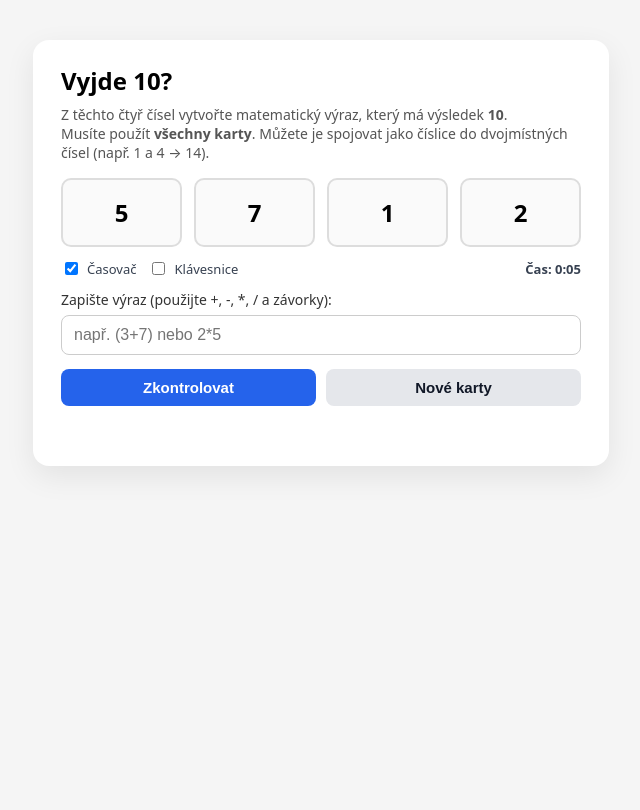
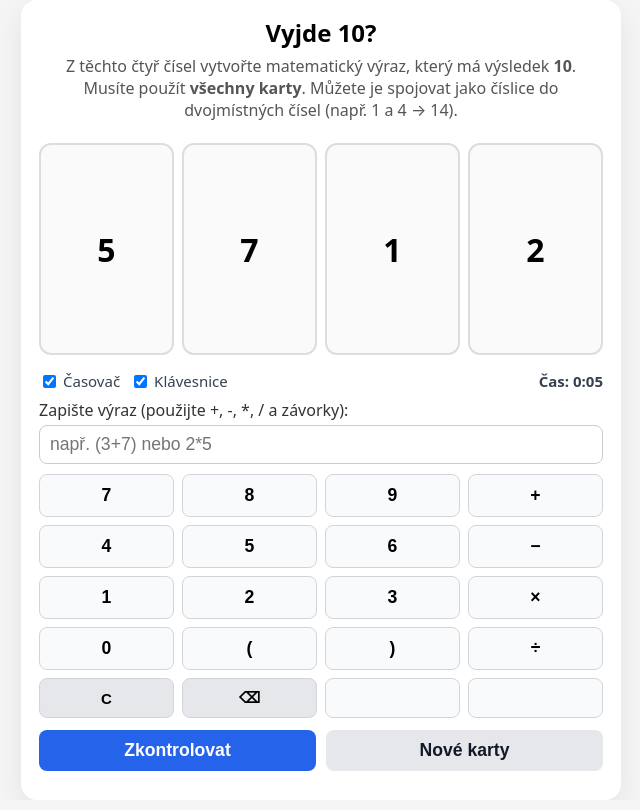
Before and after one commit to bohata-droid/Desitka, a plain HTML site: page index.html in a window 1280 px wide. Shown: the whole page, without its empty margins (319-959 px from the left). Drawn offline with Linux system fonts and the light colour scheme.

Commit message:
na výšku

```diff
--- a/index.html
+++ b/index.html
@@ -4,69 +4,101 @@
   <meta charset="UTF-8">
   <title>Hra: Desítka</title>
   <style>
+   /* === CELÁ STRÁNKA === */
+
 body {
   font-family: system-ui, -apple-system, BlinkMacSystemFont, "Segoe UI", sans-serif;
   background: #f5f5f5;
   display: flex;
   justify-content: center;
-      align-items: flex-start;
-      min-height: 100vh;
+  align-items: flex-start;       /* nahoře */
+  height: 100vh;                 /* přesně výška okna */
+  width: 100vw;                  /* přesně šířka okna */
+  overflow: hidden;              /* nic mimo nezaškodí */
   margin: 0;
-      padding-top: 40px;
+  padding: 0;
 }
+
+/* === HLAVNÍ BLOK HRY === */
 
 .game {
   background: #ffffff;
-      padding: 24px 28px;
+  padding: 16px 18px;
   border-radius: 16px;
   box-shadow: 0 10px 30px rgba(0,0,0,0.08);
-      max-width: 520px;
-      width: 100%;
+
+  width: min(600px, 95vw);       /* přizpůsobení šířce okna */
+  height: auto;
+
+  max-height: 100vh;             /* nikdy nepřesahuje výšku okna */
+  overflow-y: auto;              /* pokud je okno malé, scroll uvnitř */
+
+  display: flex;
+  flex-direction: column;
+  box-sizing: border-box;
 }
 
+
+/* === NADPISY === */
+
 h1 {
-      font-size: 24px;
+  font-size: clamp(20px, 3vh, 28px);
   margin-top: 0;
-      margin-bottom: 8px;
+  margin-bottom: 6px;
+  text-align: center;
 }
 
 .subtitle {
   margin-top: 0;
-      margin-bottom: 16px;
+  margin-bottom: 12px;
   color: #555;
-      font-size: 14px;
+  font-size: clamp(13px, 2vh, 16px);
+  text-align: center;
 }
+
+
+/* === KARTY === */
 
 .cards-wrapper {
   position: relative;
-      margin-bottom: 8px;
+  margin-bottom: 6px;
+  flex: 0 0 auto;
 }
 
 .cards {
   display: flex;
-      gap: 12px;
-      margin: 12px 0 12px;
+  gap: 8px;
+  justify-content: space-between;
+  margin: 10px 0 10px;
 }
 
 .card {
   flex: 1;
   background: #fafafa;
-      border-radius: 10px;
+  border-radius: 12px;
   border: 2px solid #ddd;
-      text-align: center;
-      padding: 16px 0;
-      font-size: 24px;
+
+  font-size: clamp(22px, 4vh, 36px);
   font-weight: bold;
-      z-index: 1;
+
+  display: flex;
+  justify-content: center;
+  align-items: center;
+
+  aspect-ratio: 2.2 / 3.5;        /* karta na výšku */
+  padding: 0;
 }
+
+
+/* === OVERLAY PŘI ÚSPĚCHU === */
 
 .success-overlay {
   position: absolute;
   inset: 0;
   border-radius: 14px;
-      background: rgba(6, 95, 70, 0.95); /* tmavě zelená */
+  background: rgba(6, 95, 70, 0.95);
   color: #fff;
-      display: none;        /* zobrazí se jen při úspěchu */
+  display: none;
   align-items: center;
   justify-content: center;
   text-align: center;
@@ -77,27 +109,31 @@
 
 .success-overlay strong {
   display: block;
-      font-size: 20px;
+  font-size: clamp(18px, 3vh, 24px);
   margin-bottom: 4px;
 }
 
 .success-overlay span {
-      font-size: 14px;
+  font-size: clamp(12px, 2vh, 16px);
   opacity: 0.9;
 }
+
+
+/* === TIMER + PŘEPÍNAČE === */
 
 .timer-row {
   display: flex;
   justify-content: space-between;
   align-items: center;
-      margin-bottom: 12px;
-      font-size: 13px;
+  margin-bottom: 8px;
+  font-size: clamp(12px, 2vh, 15px);
   color: #374151;
+  flex: 0 0 auto;
 }
 
 .timer-left {
   display: flex;
-      gap: 12px;
+  gap: 10px;
   align-items: center;
   flex-wrap: wrap;
 }
@@ -105,7 +141,7 @@
 .toggle {
   display: flex;
   align-items: center;
-      gap: 6px;
+  gap: 4px;
   cursor: pointer;
   user-select: none;
 }
@@ -118,27 +154,36 @@
   font-weight: 600;
 }
 
+
+/* === VSTUPNÍ POLE === */
+
 label[for="expression"] {
-      font-size: 14px;
+  font-size: clamp(13px, 2vh, 16px);
   display: block;
-      margin-bottom: 6px;
+  margin-bottom: 4px;
   color: #333;
+  flex: 0 0 auto;
 }
 
 input[type="text"] {
   width: 100%;
-      padding: 10px 12px;
+  padding: 8px 10px;
   border-radius: 8px;
   border: 1px solid #ccc;
-      font-size: 16px;
+  font-size: clamp(14px, 2.2vh, 18px);
   box-sizing: border-box;
+  flex: 0 0 auto;
 }
+
+
+/* === KLÁVESNICE === */
 
 .keypad {
   display: grid;
   grid-template-columns: repeat(4, 1fr);
   gap: 8px;
-      margin-top: 12px;
+  margin-top: 10px;
+  flex: 0 0 auto;
 }
 
 .keypad button {
@@ -146,7 +191,7 @@
   border-radius: 8px;
   border: 1px solid #d1d5db;
   background: #f9fafb;
-      font-size: 16px;
+  font-size: clamp(14px, 2.2vh, 18px);
   cursor: pointer;
 }
 
@@ -156,22 +201,26 @@
 
 .keypad button.action {
   background: #e5e7eb;
-      font-size: 14px;
+  font-size: clamp(12px, 2vh, 15px);
 }
+
+
+/* === TLAČÍTKA === */
 
 .buttons {
   display: flex;
   gap: 10px;
-      margin-top: 14px;
+  margin-top: 12px;
+  flex: 0 0 auto;
 }
 
 button {
   flex: 1;
-      padding: 10px 14px;
+  padding: 10px 12px;
   border-radius: 8px;
   border: none;
   cursor: pointer;
-      font-size: 15px;
+  font-size: clamp(14px, 2.2vh, 18px);
   font-weight: 600;
 }
 
@@ -185,10 +234,15 @@
   color: #111827;
 }
 
+
+/* === INFORMACE / CHYBY === */
+
 .message {
-      margin-top: 14px;
-      font-size: 15px;
-      min-height: 22px;
+  margin-top: 10px;
+  font-size: clamp(13px, 2vh, 16px);
+  min-height: 20px;
+  text-align: center;
+  flex: 0 0 auto;
 }
 
 .message.ok {
@@ -199,11 +253,6 @@
   color: #dc2626;
 }
 
-    .note {
-      margin-top: 12px;
-      font-size: 12px;
-      color: #6b7280;
-    }
   </style>
 </head>
 <body>
@@ -234,7 +283,7 @@
           <span>Časovač</span>
         </label>
         <label class="toggle">
-          <input type="checkbox" id="keypadToggle" unchecked>
+          <input type="checkbox" id="keypadToggle" checked>
           <span>Klávesnice</span>
         </label>
       </div>
@@ -285,7 +334,6 @@
     </div>
 
     <div class="message" id="message"></div>
-
   </div>
 
   <script>
```
Lines whose indentation alone changed are shown as unchanged.
